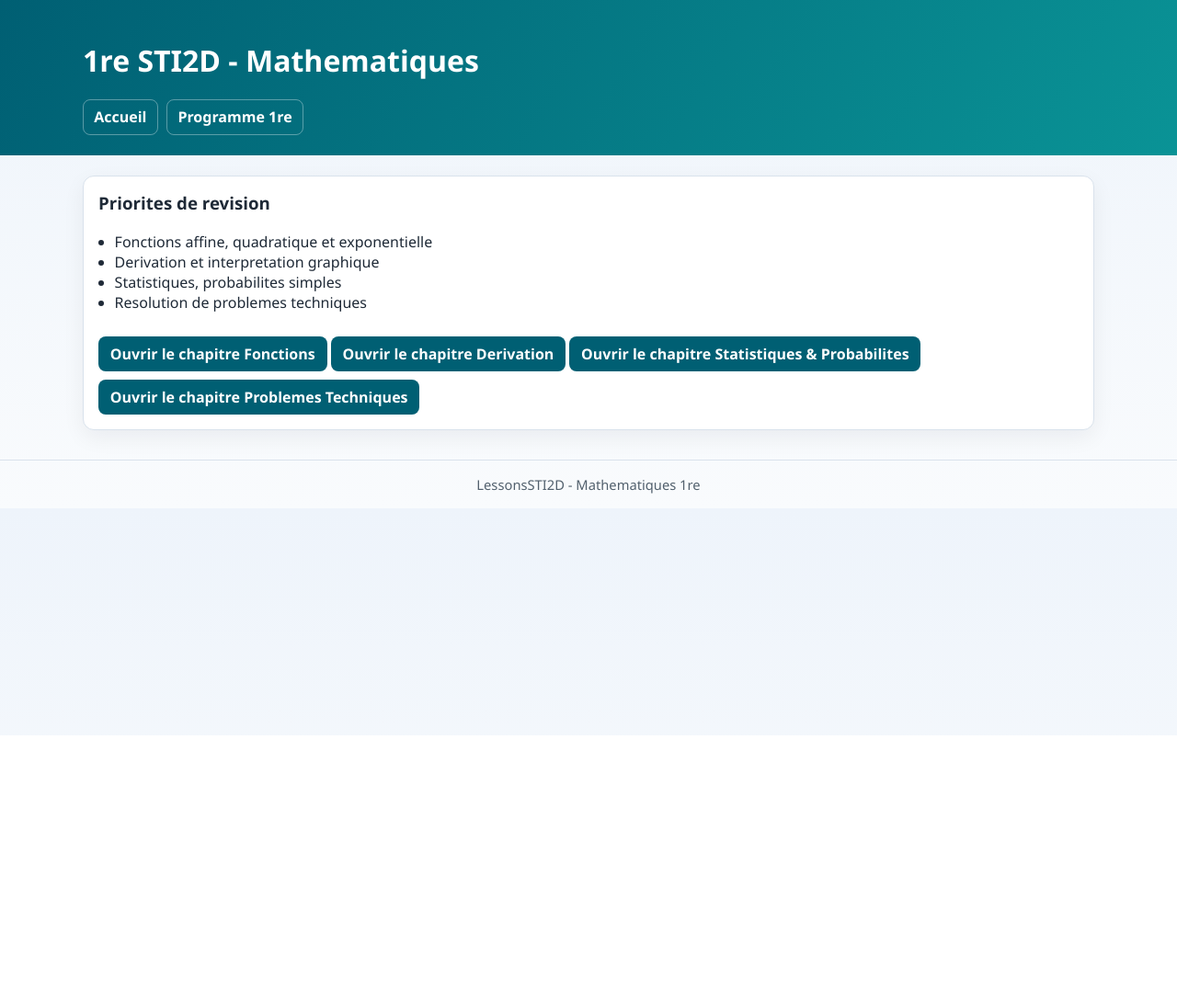
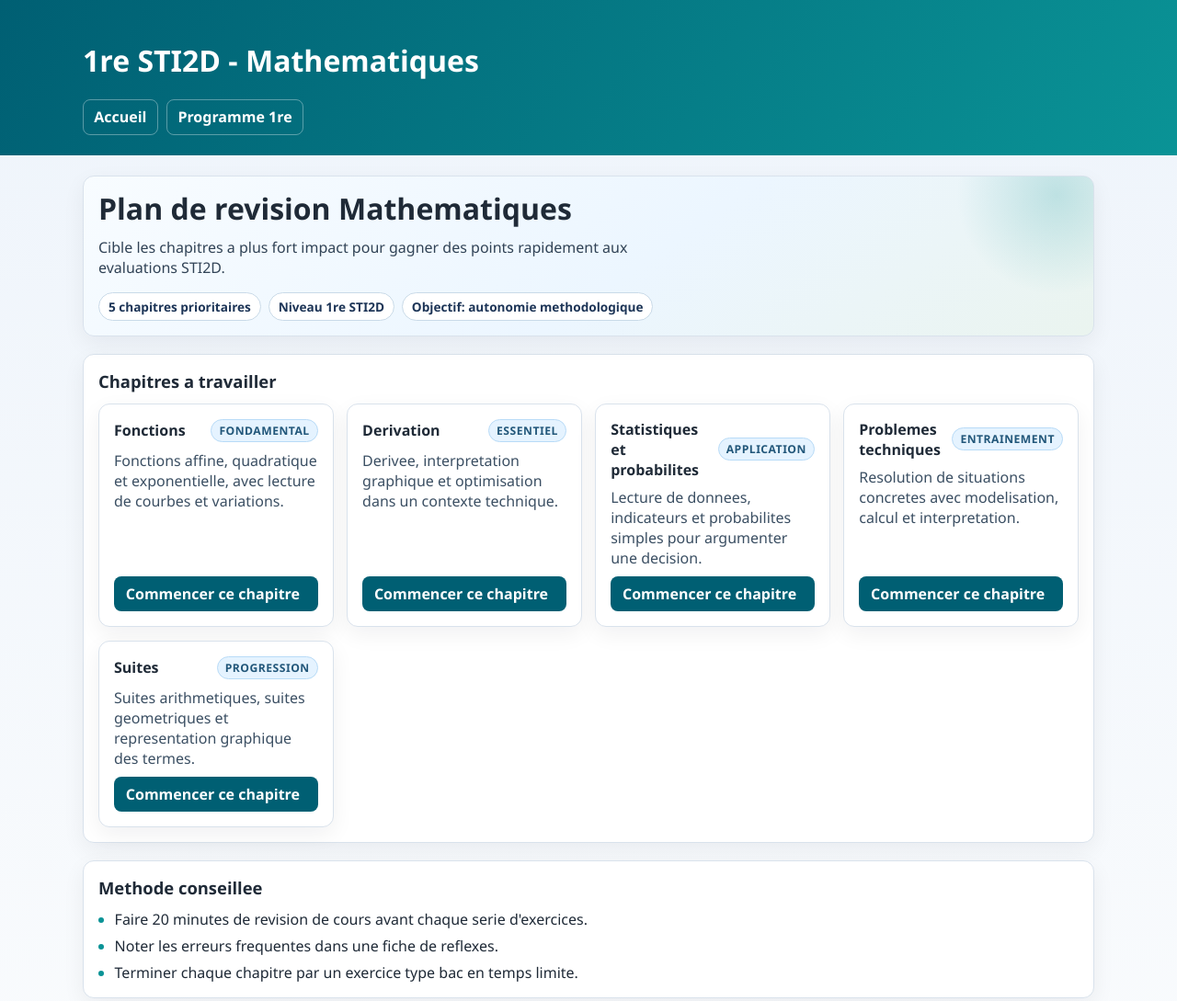
Before and after one commit to pailladin/LessonsSTI2D, a website: page src/views/premiere-mathematiques.html in a window 1280 px wide. Shown: the top 1089 px of the page at 92% size. Before the commit the page ends 800 px from the top, so only its background shows below. Drawn offline with Linux system fonts and the light colour scheme; files that its build step writes are made by us from their sources.

Commit message:
Ajout des suites

```diff
--- a/src/public/css/styles.css
+++ b/src/public/css/styles.css
@@ -159,3 +159,125 @@ footer {
   background: #fff8e6;
   border-radius: 8px;
 }
+
+.subject-page {
+  display: grid;
+  gap: 1.2rem;
+}
+
+.subject-hero {
+  position: relative;
+  overflow: hidden;
+  background: linear-gradient(145deg, #f8fcff 0%, #ecf6ff 55%, #eaf4ef 100%);
+}
+
+.subject-hero::after {
+  content: "";
+  position: absolute;
+  width: 220px;
+  height: 220px;
+  right: -70px;
+  top: -90px;
+  border-radius: 999px;
+  background: radial-gradient(circle, rgba(10, 147, 150, 0.2) 0%, rgba(10, 147, 150, 0) 70%);
+}
+
+.subject-hero h2 {
+  margin: 0;
+  font-size: clamp(1.4rem, 3vw, 2rem);
+  line-height: 1.2;
+}
+
+.subject-lead {
+  margin: 0.7rem 0 1rem;
+  max-width: 65ch;
+  color: #314356;
+}
+
+.subject-meta {
+  display: flex;
+  flex-wrap: wrap;
+  gap: 0.5rem;
+}
+
+.pill {
+  display: inline-flex;
+  align-items: center;
+  gap: 0.35rem;
+  padding: 0.32rem 0.62rem;
+  border-radius: 999px;
+  border: 1px solid #c9dae8;
+  background: #fff;
+  color: #1d3557;
+  font-size: 0.85rem;
+  font-weight: 700;
+}
+
+.subject-section-title {
+  margin: 0 0 0.7rem;
+  font-size: 1.15rem;
+}
+
+.subject-topics {
+  display: grid;
+  grid-template-columns: repeat(auto-fit, minmax(240px, 1fr));
+  gap: 0.9rem;
+}
+
+.topic-card {
+  display: flex;
+  flex-direction: column;
+  gap: 0.55rem;
+}
+
+.topic-head {
+  display: flex;
+  justify-content: space-between;
+  align-items: center;
+  gap: 0.7rem;
+}
+
+.topic-head h3 {
+  margin: 0;
+  font-size: 1rem;
+}
+
+.topic-level {
+  font-size: 0.76rem;
+  font-weight: 800;
+  text-transform: uppercase;
+  letter-spacing: 0.04em;
+  color: #22577a;
+  background: #e5f3ff;
+  border: 1px solid #b8dbf7;
+  border-radius: 999px;
+  padding: 0.2rem 0.5rem;
+  white-space: nowrap;
+}
+
+.topic-card p {
+  margin: 0;
+  color: #3b4f63;
+}
+
+.topic-card .btn {
+  margin-top: auto;
+}
+
+.subject-checklist {
+  margin: 0;
+  padding-left: 1.1rem;
+  display: grid;
+  gap: 0.45rem;
+}
+
+.subject-checklist li::marker {
+  color: var(--secondary);
+}
+
+@media (max-width: 700px) {
+  .topic-head {
+    flex-direction: column;
+    align-items: flex-start;
+  }
+}
--- a/src/server.js
+++ b/src/server.js
@@ -40,6 +40,10 @@ app.get('/programme/premiere/mathematiques/resolution-problemes-techniques', (re
   res.sendFile(path.join(viewsPath, 'premiere-mathematiques-problemes.html'));
 });
 
+app.get('/programme/premiere/mathematiques/suites', (req, res) => {
+  res.sendFile(path.join(viewsPath, 'premiere-mathematiques-suites.html'));
+});
+
 app.get('/programme/premiere/physique-chimie', (req, res) => {
   res.sendFile(path.join(viewsPath, 'premiere-physique-chimie.html'));
 });
--- a/src/views/premiere-mathematiques.html
+++ b/src/views/premiere-mathematiques.html
@@ -17,19 +17,76 @@
     </div>
   </header>
 
-  <main class="container">
+  <main class="container subject-page">
+    <section class="card subject-hero">
+      <h2>Plan de revision Mathematiques</h2>
+      <p class="subject-lead">
+        Cible les chapitres a plus fort impact pour gagner des points rapidement aux evaluations STI2D.
+      </p>
+      <div class="subject-meta">
+        <span class="pill">5 chapitres prioritaires</span>
+        <span class="pill">Niveau 1re STI2D</span>
+        <span class="pill">Objectif: autonomie methodologique</span>
+      </div>
+    </section>
+
     <section class="card">
-      <h3>Priorites de revision</h3>
-      <ul>
-        <li>Fonctions affine, quadratique et exponentielle</li>
-        <li>Derivation et interpretation graphique</li>
-        <li>Statistiques, probabilites simples</li>
-        <li>Resolution de problemes techniques</li>
+      <h3 class="subject-section-title">Chapitres a travailler</h3>
+      <div class="subject-topics">
+        <article class="card topic-card">
+          <div class="topic-head">
+            <h3>Fonctions</h3>
+            <span class="topic-level">Fondamental</span>
+          </div>
+          <p>Fonctions affine, quadratique et exponentielle, avec lecture de courbes et variations.</p>
+          <a class="btn" href="/programme/premiere/mathematiques/fonctions">Commencer ce chapitre</a>
+        </article>
+
+        <article class="card topic-card">
+          <div class="topic-head">
+            <h3>Derivation</h3>
+            <span class="topic-level">Essentiel</span>
+          </div>
+          <p>Derivee, interpretation graphique et optimisation dans un contexte technique.</p>
+          <a class="btn" href="/programme/premiere/mathematiques/derivation-interpretation-graphique">Commencer ce chapitre</a>
+        </article>
+
+        <article class="card topic-card">
+          <div class="topic-head">
+            <h3>Statistiques et probabilites</h3>
+            <span class="topic-level">Application</span>
+          </div>
+          <p>Lecture de donnees, indicateurs et probabilites simples pour argumenter une decision.</p>
+          <a class="btn" href="/programme/premiere/mathematiques/statistiques-probabilites">Commencer ce chapitre</a>
+        </article>
+
+        <article class="card topic-card">
+          <div class="topic-head">
+            <h3>Problemes techniques</h3>
+            <span class="topic-level">Entrainement</span>
+          </div>
+          <p>Resolution de situations concretes avec modelisation, calcul et interpretation.</p>
+          <a class="btn" href="/programme/premiere/mathematiques/resolution-problemes-techniques">Commencer ce chapitre</a>
+        </article>
+
+        <article class="card topic-card">
+          <div class="topic-head">
+            <h3>Suites</h3>
+            <span class="topic-level">Progression</span>
+          </div>
+          <p>Suites arithmetiques, suites geometriques et representation graphique des termes.</p>
+          <a class="btn" href="/programme/premiere/mathematiques/suites">Commencer ce chapitre</a>
+        </article>
+      </div>
+    </section>
+
+    <section class="card">
+      <h3 class="subject-section-title">Methode conseillee</h3>
+      <ul class="subject-checklist">
+        <li>Faire 20 minutes de revision de cours avant chaque serie d'exercices.</li>
+        <li>Noter les erreurs frequentes dans une fiche de reflexes.</li>
+        <li>Terminer chaque chapitre par un exercice type bac en temps limite.</li>
       </ul>
-      <a class="btn" href="/programme/premiere/mathematiques/fonctions">Ouvrir le chapitre Fonctions</a>
-      <a class="btn" href="/programme/premiere/mathematiques/derivation-interpretation-graphique">Ouvrir le chapitre Derivation</a>
-      <a class="btn" href="/programme/premiere/mathematiques/statistiques-probabilites">Ouvrir le chapitre Statistiques & Probabilites</a>
-      <a class="btn" href="/programme/premiere/mathematiques/resolution-problemes-techniques">Ouvrir le chapitre Problemes Techniques</a>
     </section>
   </main>
 
```
Also changed, not shown: src/views/premiere-mathematiques-suites.html (added, +215 -0 lines).
